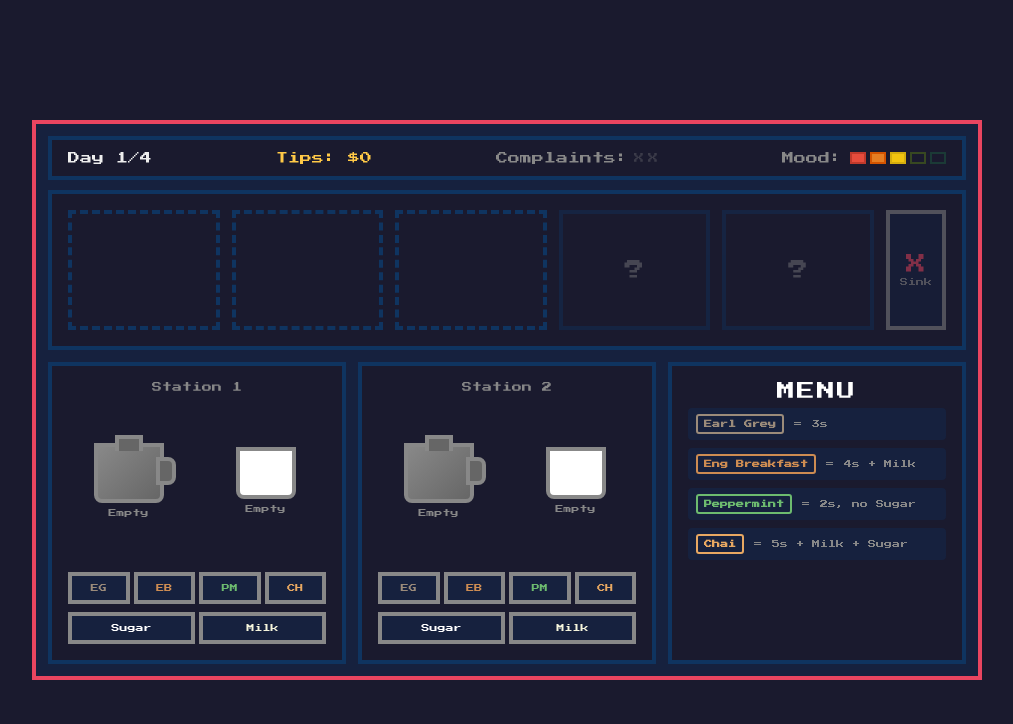
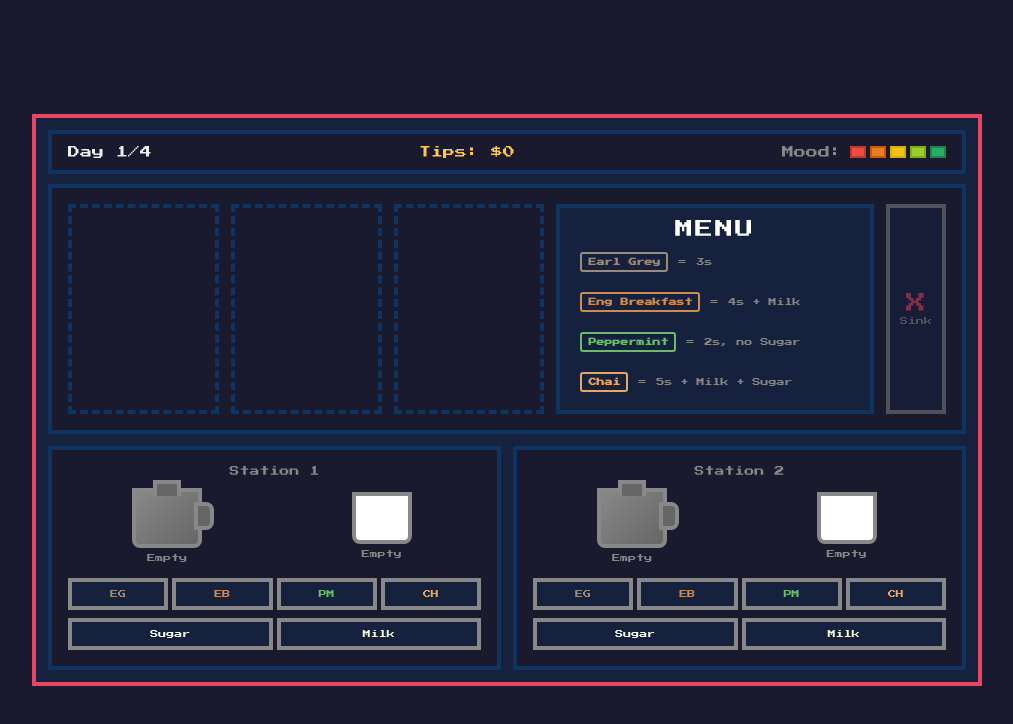
Before and after one commit to maxfryer/maxfryer.github.io, a website built with Vite: page index.html in a window 1280 px wide. Shown: the whole page, without its empty margins (133-1146 px from the left). Built offline with nearby package versions, Linux system fonts and the light colour scheme.

Commit message:
removed some things

```diff
--- a/index.html
+++ b/index.html
@@ -15,7 +15,6 @@
       <header id="header">
         <span id="day-display">Day 1/4</span>
         <span id="tips-display">Tips: $0</span>
-        <span id="complaints-display"><span class="complaints-label">Complaints:</span><span class="complaint">X</span><span class="complaint">X</span></span>
         <span id="satisfaction-display"></span>
       </header>
 
@@ -26,6 +25,31 @@
         <div class="customer-slot" data-slot="2"></div>
         <div class="customer-slot" data-slot="3"></div>
         <div class="customer-slot" data-slot="4"></div>
+        <div id="queue-recipe-card">
+          <div class="recipe-title">Menu</div>
+          <div class="recipe-list">
+            <div class="recipe-item">
+              <span class="recipe-name eg">Earl Grey</span>
+              <span class="recipe-eq">=</span>
+              <span class="recipe-details">3s</span>
+            </div>
+            <div class="recipe-item">
+              <span class="recipe-name eb">Eng Breakfast</span>
+              <span class="recipe-eq">=</span>
+              <span class="recipe-details">4s + Milk</span>
+            </div>
+            <div class="recipe-item">
+              <span class="recipe-name pm">Peppermint</span>
+              <span class="recipe-eq">=</span>
+              <span class="recipe-details">2s, no Sugar</span>
+            </div>
+            <div class="recipe-item">
+              <span class="recipe-name ch">Chai</span>
+              <span class="recipe-eq">=</span>
+              <span class="recipe-details">5s + Milk + Sugar</span>
+            </div>
+          </div>
+        </div>
         <div id="sink" title="Pour out tea">
           <div class="sink-icon">X</div>
           <div class="sink-label">Sink</div>
@@ -92,31 +116,6 @@
           </div>
         </div>
 
-        <div class="station recipe-card" id="station-3-locked">
-          <div class="recipe-title">Menu</div>
-          <div class="recipe-list">
-            <div class="recipe-item">
-              <span class="recipe-name eg">Earl Grey</span>
-              <span class="recipe-eq">=</span>
-              <span class="recipe-details">3s</span>
-            </div>
-            <div class="recipe-item">
-              <span class="recipe-name eb">Eng Breakfast</span>
-              <span class="recipe-eq">=</span>
-              <span class="recipe-details">4s + Milk</span>
-            </div>
-            <div class="recipe-item">
-              <span class="recipe-name pm">Peppermint</span>
-              <span class="recipe-eq">=</span>
-              <span class="recipe-details">2s, no Sugar</span>
-            </div>
-            <div class="recipe-item">
-              <span class="recipe-name ch">Chai</span>
-              <span class="recipe-eq">=</span>
-              <span class="recipe-details">5s + Milk + Sugar</span>
-            </div>
-          </div>
-        </div>
       </section>
 
       <!-- Restart Confirmation (hidden by default) -->
--- a/src/customer.ts
+++ b/src/customer.ts
@@ -1,8 +1,4 @@
-import { Customer, TeaType, GameState, Station, MAX_WRONG_ORDERS } from './types';
-
-export function getMaxWrongOrders(state: GameState): number {
-  return state.upgrades.includes('relationship_building') ? MAX_WRONG_ORDERS + 1 : MAX_WRONG_ORDERS;
-}
+import { Customer, TeaType, GameState, Station } from './types';
 import { RECIPES, TEA_TYPES } from './recipes';
 
 let nextCustomerId = 0;
@@ -44,13 +40,11 @@ export function updateCustomers(state: GameState, dt: number): void {
     customer.patience -= dt;
   }
 
-  // Count customers who ran out of patience (complaints)
+  // Count customers who ran out of patience - each costs 2 mood points
   const impatientCustomers = state.customers.filter(c => c.patience <= 0).length;
   if (impatientCustomers > 0) {
-    state.wrongOrdersToday += impatientCustomers;
-    // Decrease satisfaction for each impatient customer
-    state.satisfaction = Math.max(0, state.satisfaction - impatientCustomers);
-    if (state.wrongOrdersToday >= getMaxWrongOrders(state)) {
+    state.satisfaction = Math.max(0, state.satisfaction - impatientCustomers * 2);
+    if (state.satisfaction < 1) {
       state.phase = 'gameover';
     }
   }
@@ -122,23 +116,22 @@ export function serveCustomer(state: GameState, customerIndex: number): number {
 
   if (!isWrongOrder) {
     tip = calculateTip(station, RECIPES[customer.order], state);
+    // Update satisfaction based on tip quality (only for correct orders)
+    if (tip >= 5) {
+      // Perfect tea - increase satisfaction
+      state.satisfaction = Math.min(7, state.satisfaction + 1);
+    } else if (tip <= 1) {
+      // Bad tea - decrease satisfaction
+      state.satisfaction = Math.max(0, state.satisfaction - 1);
+    }
+    // tip 2-4: no change
   } else {
-    // Track wrong orders
-    state.wrongOrdersToday++;
-    if (state.wrongOrdersToday >= getMaxWrongOrders(state)) {
+    // Wrong order costs 2 mood points (capped at -2 per customer)
+    state.satisfaction = Math.max(0, state.satisfaction - 2);
+    if (state.satisfaction < 1) {
       state.phase = 'gameover';
     }
   }
-
-  // Update satisfaction based on tip quality
-  if (tip >= 5) {
-    // Perfect tea - increase satisfaction
-    state.satisfaction = Math.min(4, state.satisfaction + 1);
-  } else if (tip <= 1) {
-    // Bad tea - decrease satisfaction
-    state.satisfaction = Math.max(0, state.satisfaction - 1);
-  }
-  // tip 2-4: no change
 
   // Track satisfaction for average calculation
   state.satisfactionSum += state.satisfaction;
--- a/src/game.ts
+++ b/src/game.ts
@@ -3,6 +3,10 @@ import { createStation, updateStation, resetCup } from './station';
 import { updateCustomers, getCustomersPerDay } from './customer';
 
 const DAY_DURATION = 180; // 3 minutes per day
+
+export function getBaseMood(state: GameState): number {
+  return state.upgrades.includes('relationship_building') ? 7 : 5;
+}
 
 export function createGameState(devMode: boolean = false): GameState {
   return {
@@ -11,12 +15,11 @@ export function createGameState(devMode: boolean = false): GameState {
     tips: devMode ? 100 : 0,
     dayTips: 0,
     dayTimer: DAY_DURATION,
-    satisfaction: 2, // Start in the middle (0-4 scale)
+    satisfaction: 5, // Start at baseline (0-7 scale, game over if < 1)
     satisfactionSum: 0,
     satisfactionSamples: 0,
     customersServed: 0,
     customersTotal: devMode ? 3 : getCustomersPerDay(1),
-    wrongOrdersToday: 0,
     stations: [createStation(0), createStation(1)],
     customers: [],
     servingFromStation: null,
@@ -67,9 +70,12 @@ export function startNextDay(state: GameState): void {
   state.dayTips = 0;
   state.customersServed = 0;
   state.customersTotal = state.devMode ? 3 : getCustomersPerDay(state.day);
-  state.wrongOrdersToday = 0;
   state.customers = [];
   state.servingFromStation = null;
+
+  // Floor reset: mood resets to baseline if below, but keeps gains if above
+  const baseline = getBaseMood(state);
+  state.satisfaction = Math.max(baseline, state.satisfaction);
 
   // Reset all stations
   for (const station of state.stations) {
--- a/src/render.ts
+++ b/src/render.ts
@@ -1,6 +1,7 @@
 import { GameState, Station, MAX_DAYS } from './types';
 import { getKettleStatusText, getCupStatusText } from './station';
-import { getOrderDisplayName, getMaxQueueSize, getMaxWrongOrders } from './customer';
+import { getOrderDisplayName, getMaxQueueSize } from './customer';
+import { getBaseMood } from './game';
 import { UPGRADES, canAffordUpgrade } from './upgrades';
 
 export function renderGame(state: GameState): void {
@@ -47,21 +48,21 @@ export function renderGame(state: GameState): void {
       win.classList.remove('hidden');
       document.getElementById('win-tips')!.textContent = String(state.tips);
 
-      // Calculate average satisfaction
+      // Calculate average satisfaction (0-7 scale)
       const avgSatisfaction = state.satisfactionSamples > 0
         ? state.satisfactionSum / state.satisfactionSamples
-        : 2;
+        : 3.5;
 
       const titleEl = document.getElementById('win-title')!;
       const messageEl = document.getElementById('win-message')!;
 
-      if (avgSatisfaction >= 3) {
+      if (avgSatisfaction >= 5.25) {
         // High satisfaction - bad ending for humanity
         titleEl.textContent = 'Victory... But At What Cost?';
         messageEl.textContent =
           `Buoyed by your stellar brews, The Reform Party have triumphed in the election! Up the Ra! Prime minister Farage
           needs a personal brewmaster, and you're the one for the job!`;
-      } else if (avgSatisfaction <= 2.5) {
+      } else if (avgSatisfaction <= 4.375) {
         // Low satisfaction - good ending for humanity
         titleEl.textContent = '';
         messageEl.textContent =
@@ -89,24 +90,16 @@ function renderHeader(state: GameState): void {
   document.getElementById('day-display')!.textContent = `Day ${state.day}/${MAX_DAYS}`;
   document.getElementById('tips-display')!.textContent = `Tips: $${state.tips}`;
 
-  // Render satisfaction meter (5 bars from red to green)
+  // Render satisfaction meter (7 bars from red to green, scales with upgrade)
   const satisfactionEl = document.getElementById('satisfaction-display');
   if (satisfactionEl) {
+    const maxMood = getBaseMood(state);
     let bars = '';
-    for (let i = 0; i < 5; i++) {
-      const filled = i <= state.satisfaction;
-      bars += `<span class="satisfaction-bar bar-${i} ${filled ? 'filled' : ''}"></span>`;
+    for (let i = 0; i < maxMood; i++) {
+      const filled = i < state.satisfaction;
+      bars += `<span class="satisfaction-bar bar-${Math.floor(i * 5 / maxMood)} ${filled ? 'filled' : ''}"></span>`;
     }
     satisfactionEl.innerHTML = '<span class="satisfaction-label">Mood:</span>' + bars;
-  }
-
-  // Show complaints as X icons
-  const complaintsEl = document.getElementById('complaints-display');
-  if (complaintsEl) {
-    const maxComplaints = getMaxWrongOrders(state);
-    const filled = '<span class="complaint filled">X</span>'.repeat(state.wrongOrdersToday);
-    const empty = '<span class="complaint">X</span>'.repeat(maxComplaints - state.wrongOrdersToday);
-    complaintsEl.innerHTML = '<span class="complaints-label">Complaints:</span>' + filled + empty;
   }
 }
 
@@ -124,9 +117,26 @@ function renderCustomers(state: GameState): void {
     }
   }
 
+  // Show recipe card on day 1, hide on later days
+  const recipeCard = document.getElementById('queue-recipe-card');
+  if (recipeCard) {
+    if (state.day === 1) {
+      recipeCard.classList.remove('hidden');
+    } else {
+      recipeCard.classList.add('hidden');
+    }
+  }
+
   slots.forEach((slot, index) => {
     const customer = state.customers[index];
     const slotEl = slot as HTMLElement;
+
+    // On day 1, hide slots 3-4 (they're replaced by recipe card)
+    if (state.day === 1 && index >= 3) {
+      slotEl.classList.add('hidden');
+      return;
+    }
+    slotEl.classList.remove('hidden');
 
     // Check if slot is unavailable for this day
     if (index >= maxQueue) {
@@ -167,16 +177,6 @@ function renderCustomers(state: GameState): void {
 
 function renderStations(state: GameState): void {
   const stationsEl = document.getElementById('stations')!;
-
-  // Show/hide locked station 3 placeholder
-  const lockedStation3 = document.getElementById('station-3-locked');
-  if (lockedStation3) {
-    if (state.upgrades.includes('third_station')) {
-      lockedStation3.classList.add('hidden');
-    } else {
-      lockedStation3.classList.remove('hidden');
-    }
-  }
 
   // Remove third station if upgrade not owned (e.g., after restart)
   const existingStation3 = document.querySelector('[data-station="2"]');
--- a/src/types.ts
+++ b/src/types.ts
@@ -35,7 +35,6 @@ export interface Customer {
 export type GamePhase = 'playing' | 'shopping' | 'paused' | 'gameover' | 'won';
 
 export const MAX_DAYS = 4;
-export const MAX_WRONG_ORDERS = 2;
 
 export interface GameState {
   phase: GamePhase;
@@ -43,12 +42,11 @@ export interface GameState {
   tips: number;
   dayTips: number;
   dayTimer: number;
-  satisfaction: number; // 0-4, where 0 is worst, 4 is best
+  satisfaction: number; // 0-7 scale, game over if < 1
   satisfactionSum: number; // Running total for average calculation
   satisfactionSamples: number; // Number of samples taken
   customersServed: number;
   customersTotal: number;
-  wrongOrdersToday: number;
   stations: Station[];
   customers: Customer[];
   servingFromStation: number | null;
--- a/src/upgrades.ts
+++ b/src/upgrades.ts
@@ -28,7 +28,7 @@ export const UPGRADES: Upgrade[] = [
   {
     id: 'relationship_building',
     name: 'Relationship Building',
-    description: 'Customers forgive one extra mistake',
+    description: 'Start each day with extra patience buffer',
     cost: 15
   }
 ];
--- a/style.css
+++ b/style.css
@@ -57,28 +57,6 @@ body {
 
 #tips-display {
   color: var(--gold);
-}
-
-#complaints-display {
-  display: flex;
-  align-items: center;
-  gap: 4px;
-}
-
-.complaints-label {
-  color: var(--text-dim);
-  margin-right: 2px;
-}
-
-.complaint {
-  font-size: 10px;
-  color: var(--text-dim);
-  opacity: 0.3;
-}
-
-.complaint.filled {
-  color: var(--accent);
-  opacity: 1;
 }
 
 /* Satisfaction meter */
@@ -160,6 +138,10 @@ body {
 
 .customer-slot.unavailable:hover {
   background: transparent;
+}
+
+.customer-slot.hidden {
+  display: none;
 }
 
 .slot-locked {
@@ -276,13 +258,22 @@ body {
   pointer-events: none;
 }
 
-.station.recipe-card {
-  opacity: 1;
-  pointer-events: none;
+.station.locked.hidden {
+  display: none;
 }
 
-.station.recipe-card.hidden,
-.station.locked.hidden {
+/* Queue Recipe Card (shows on day 1 only) */
+#queue-recipe-card {
+  flex: 2;
+  background: var(--bg-medium);
+  border: 4px solid var(--bg-light);
+  padding: 12px;
+  display: flex;
+  flex-direction: column;
+  justify-content: center;
+}
+
+#queue-recipe-card.hidden {
   display: none;
 }
 
```
Also changed, not shown: CLAUDE.md (+5 -3 lines), README.md.
